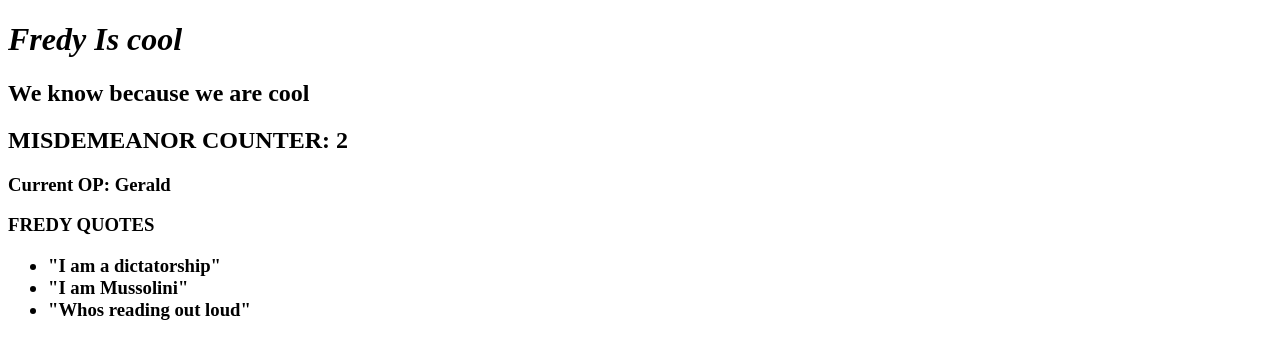
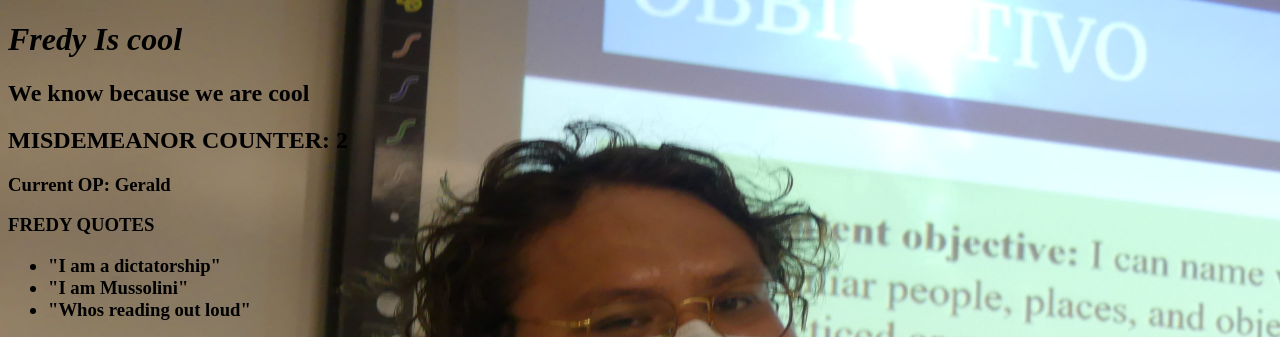
Before and after one commit to Fredyiscool/Fredyiscool.github.io, a plain HTML site: page index.html in a window 1280 px wide. Shown: the top 337 px of the page. Drawn offline with Linux system fonts and the light colour scheme.

Commit message:
Update index.html
fix fredy background image

```diff
--- a/index.html
+++ b/index.html
@@ -4,11 +4,10 @@
     <title>Fredy Is Cool!</title>
     <style>
     body {
-  background-image: url('fredy.jpeg');
-}
-       .fredy.jpeg {
-         width: 100 px;
-         height:100 px;
+      background-image: url('fredy.jpg');
+      background-repeat: no-repeat;
+      background-attachment: fixed;
+      background-size: 100% 100%
     }
      </style>
   </head>
@@ -25,9 +24,9 @@ body {
       </ul>
     </h3>
     <h1> RIP FREDY ITALIAN CLASS 2022 - 2023 <h1/>
-     <a href="https://www.youtube.com/watch?v=hIb0rMIJpzs" target="_blank"><img src="fredy.jpg" class="fredy.jpeg" alt="fredy" width="640" height="480" /></a>
-
-
+    <a href="https://www.youtube.com/watch?v=hIb0rMIJpzs" target="_blank">
+      <img src="fredy.jpg" class="fredy.jpeg" alt="fredy" width="640" height="480" />
+    </a>
     <h3>Made by the kool kids INC<h3/>
   </body>
 </html>
```
Lines whose indentation alone changed are shown as unchanged.
